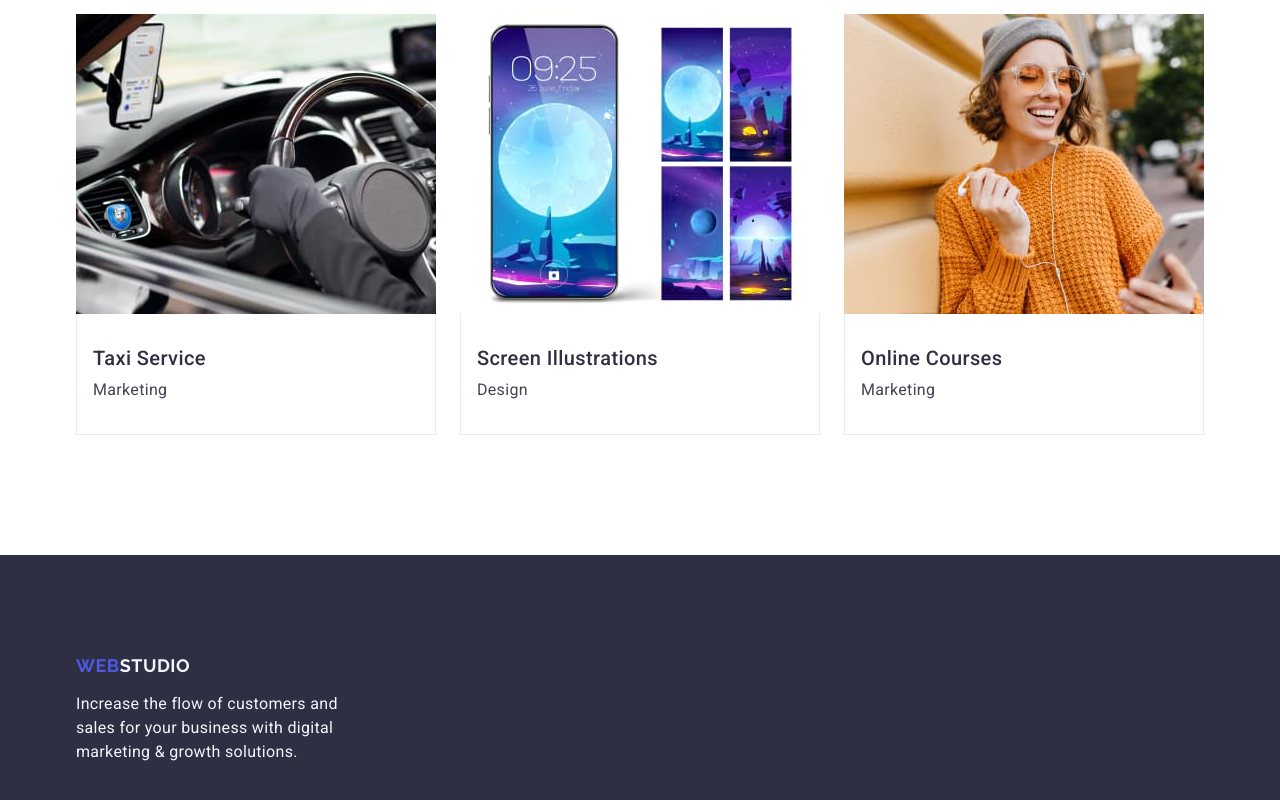
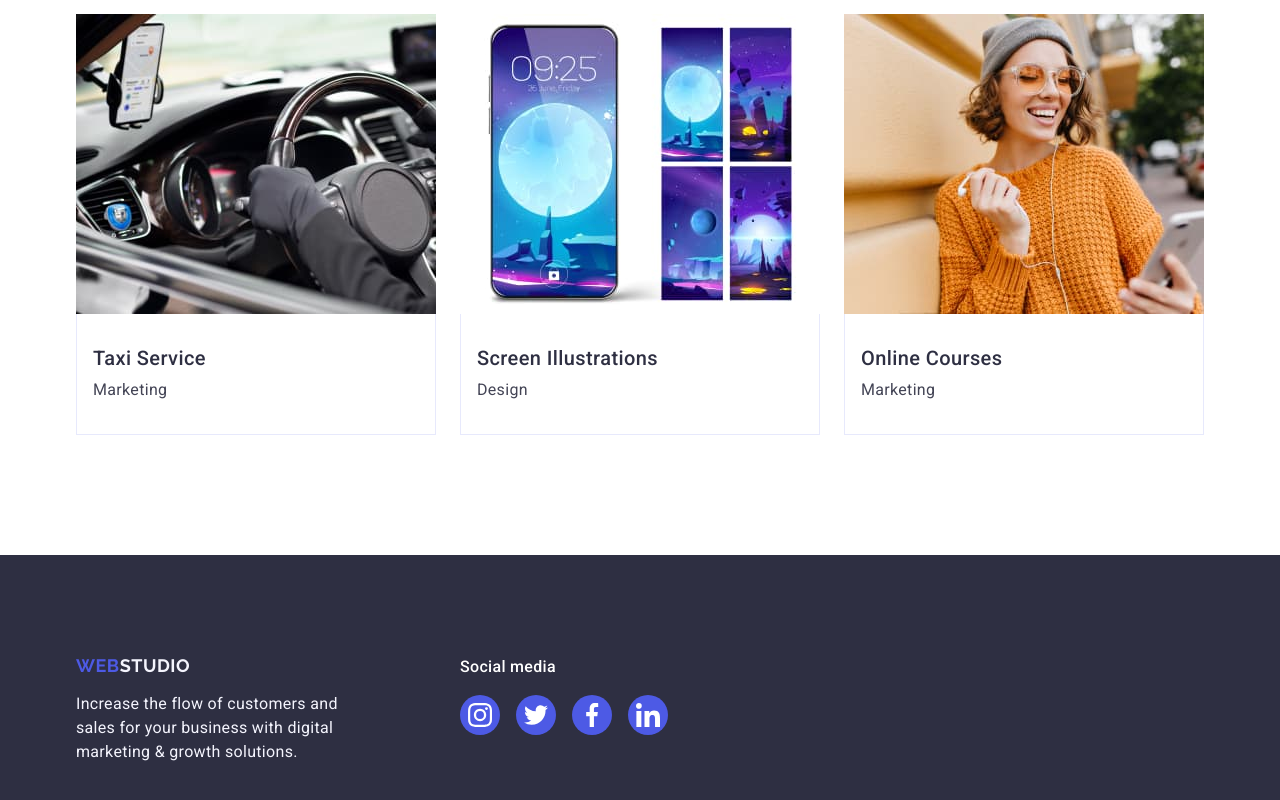
Before and after one commit to pxlmady/goit-markup-hw-04, a plain HTML site: page index.html in a window 1280 px wide. Shown: the part 2642-3442 px from the top of the page. Drawn offline with nearby package versions, Linux system fonts and the light colour scheme.

Commit message:
hw-04-11

```diff
--- a/css/styles.css
+++ b/css/styles.css
@@ -41,6 +41,11 @@ img {
     padding: 32px 16px;
     border: 1px solid #e7e9fc;
     border-top: none;
+}
+
+.container-footer {
+    display: flex;
+    align-items: baseline;
 }
 
 .header {
@@ -195,6 +200,10 @@ img {
 
 .our-portfolio-li:hover {
     box-shadow: 0px 1px 6px rgba(46, 47, 66, 0.08), 0px 1px 1px rgba(46, 47, 66, 0.16), 0px 2px 1px rgba(46, 47, 66, 0.08);
+}
+
+.our-portfolio-li:hover .portfolio-overlay-text {
+    transform: translateY(0%);
 }
 
 .portfolio-overlay-container {
@@ -386,6 +395,49 @@ font-size: 16px;
     width: 264px;
 }
 
+.footer-items {
+    margin-right: 120px;
+}
+
+.footer-links-text {
+    font-weight: 500;
+    font-size: 16px;
+    line-height: 1.5;
+    letter-spacing: 0.02em;
+    color: #FFFFFF;
+    margin-bottom: 16px;
+}
+
+.footer-links-list {
+    display: flex;
+    gap: 16px;
+}
+
+.footer-links-items {
+    width: 40px;
+    height: 40px;
+}
+
+.footer-social-link {
+    width: 100%;
+    height: 100%;
+    background-color: #4d5ae5;
+    border-radius: 50%;
+    display: flex;
+    align-items: center;
+    justify-content: center;
+    transition: background-color 250ms cubic-bezier(0.4, 0, 0.2, 1);
+}
+
+.footer-social-link:hover,
+.footer-social-link:focus {
+    background-color: #31d0aa;
+}
+
+.footer-icons {
+    fill: #FFFFFF;
+}
+
 .advantages-text {
         font-family: Roboto;
         font-size: 16px;
--- a/index.html
+++ b/index.html
@@ -415,6 +415,7 @@
 
     <footer class="footer">
       <div class="container container-footer">
+        <div class="footer-items">
           <a class="logo-footer" href="./index.html"
             >Web<span class="logo-footer-part">Studio</span></a
           >
@@ -423,6 +424,40 @@
             digital marketing & growth solutions.
           </p>
         </div>
+        <div class="footer-links">
+          <p class="footer-links-text">Social media</p>
+          <ul class="footer-links-list">
+            <li class="footer-links-items">
+              <a href="" class="footer-social-link">
+                <svg class="footer-icons" width="24" height="24">
+                  <use href="./images/icons.svg#instagram-icon"></use>
+                </svg>
+              </a>
+            </li>
+            <li class="footer-links-items">
+              <a href="" class="footer-social-link">
+                <svg class="footer-icons" width="24" height="24">
+                  <use href="./images/icons.svg#twitter-icon"></use>
+                </svg>
+              </a>
+            </li>
+            <li class="footer-links-items">
+              <a href="" class="footer-social-link">
+                <svg class="footer-icons" width="24" height="24">
+                  <use href="./images/icons.svg#facebook-icon"></use>
+                </svg>
+              </a>
+            </li>
+            <li class="footer-links-items">
+              <a href="" class="footer-social-link">
+                <svg class="footer-icons" width="24" height="24">
+                  <use href="./images/icons.svg#linkedin-icon"></use>
+                </svg>
+              </a>
+            </li>
+          </ul>
+        </div>
+      </div>
     </footer>
   </body>
 </html>
```
Lines whose indentation alone changed are shown as unchanged.
